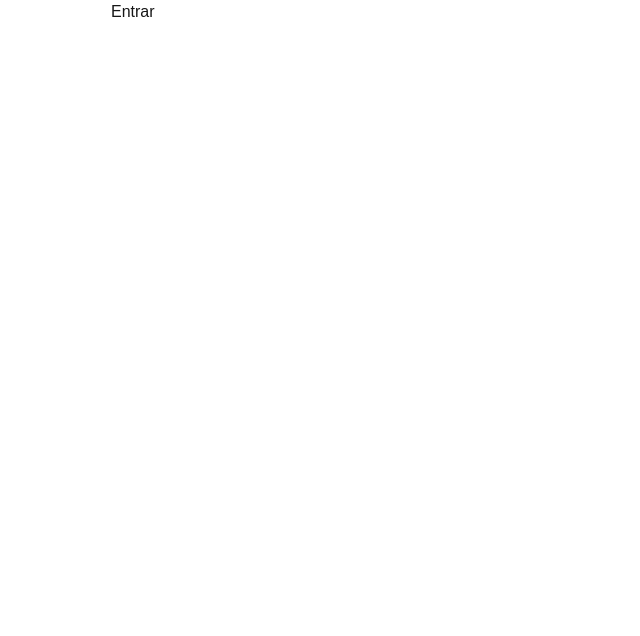
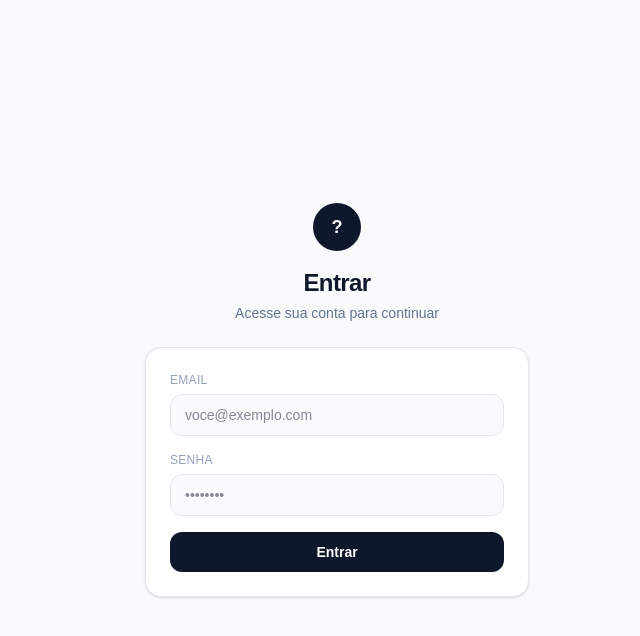
Before and after one commit to pedrogarciaphgs/soundbase, a Next.js app: page /login in a window 1280 px wide. Shown: the top 636 px of the page, without its empty margins (303-943 px from the left). Built offline with nearby package versions, Linux system fonts and the light colour scheme.

Commit message:
feat: add protected dashboard page

```diff
--- /dev/null
+++ b/src/app/dashboard/page.tsx
@@ -0,0 +1,72 @@
+import { authOptions } from "@/lib/auth";
+import { getServerSession } from "next-auth";
+import { redirect } from "next/navigation";
+
+export default async function DashboardPage() {
+  const session = await getServerSession(authOptions);
+
+  if (!session) {
+    redirect("/login");
+  }
+
+  const { name, email, role } = session.user;
+  const initials = name
+    ?.split(" ")
+    .filter(Boolean)
+    .map((n) => n[0])
+    .slice(0, 2)
+    .join("")
+    .toUpperCase();
+
+  return (
+    <main className="min-h-screen bg-slate-50 px-4 py-10 sm:px-8">
+      <div className="mx-auto max-w-4xl">
+        {/* Header */}
+        <div className="mb-8">
+          <h1 className="text-2xl font-semibold tracking-tight text-slate-900">
+            Dashboard
+          </h1>
+          <p className="mt-1 text-sm text-slate-500">
+            Visão geral da sua conta
+          </p>
+        </div>
+
+        {/* Card de boas-vindas */}
+        <div className="mb-6 flex items-center gap-4 rounded-2xl border border-slate-200 bg-white p-6 shadow-sm">
+          <div className="flex h-14 w-14 shrink-0 items-center justify-center rounded-full bg-slate-900 text-lg font-semibold text-white">
+            {initials || "?"}
+          </div>
+          <div>
+            <p className="text-lg font-medium text-slate-900">
+              Bem-vindo, {name}
+            </p>
+            <p className="text-sm text-slate-500">
+              Que bom te ver por aqui novamente
+            </p>
+          </div>
+        </div>
+
+        {/* Grid de informações */}
+        <div className="grid grid-cols-1 gap-4 sm:grid-cols-2">
+          <div className="rounded-2xl border border-slate-200 bg-white p-5 shadow-sm">
+            <p className="text-xs font-medium uppercase tracking-wide text-slate-400">
+              Email
+            </p>
+            <p className="mt-2 truncate text-sm font-medium text-slate-900">
+              {email}
+            </p>
+          </div>
+
+          <div className="rounded-2xl border border-slate-200 bg-white p-5 shadow-sm">
+            <p className="text-xs font-medium uppercase tracking-wide text-slate-400">
+              Perfil
+            </p>
+            <span className="mt-2 inline-flex items-center rounded-full bg-slate-900/5 px-2.5 py-1 text-xs font-semibold text-slate-700">
+              {role}
+            </span>
+          </div>
+        </div>
+      </div>
+    </main>
+  );
+}
--- a/src/app/login/page.tsx
+++ b/src/app/login/page.tsx
@@ -1,13 +1,19 @@
 "use client";
 
+import { useState } from "react";
 import type React from "react";
 import { signIn } from "next-auth/react";
 
-async function handleSubmit(event: React.SubmitEvent<HTMLFormElement>) {
+export default function LoginPage() {
+  const [error, setError] = useState<string | null>(null);
+  const [loading, setLoading] = useState(false);
+
+  async function handleSubmit(event: React.FormEvent<HTMLFormElement>) {
     event.preventDefault();
+    setError(null);
+    setLoading(true);
 
     const formData = new FormData(event.currentTarget);
-
     const email = formData.get("email");
     const password = formData.get("password");
 
@@ -17,22 +23,86 @@ async function handleSubmit(event: React.SubmitEvent<HTMLFormElement>) {
       redirect: false,
     });
 
+    setLoading(false);
+
     if (result?.ok) {
-    window.location.href = "/";
+      window.location.href = "/dashboard";
       return;
     }
 
-  console.log("Invalid credentials");
+    setError("Email ou senha inválidos");
   }
 
-export default function LoginPage() {
   return (
-    <main>
-      <form onSubmit={handleSubmit}>
-        <input name="email" type="email" />
-        <input name="password" type="password" />
-        <button type="submit">Entrar </button>
+    <main className="flex min-h-screen items-center justify-center bg-slate-50 px-4">
+      <div className="w-full max-w-sm">
+        {/* Cabeçalho */}
+        <div className="mb-6 text-center">
+          <div className="mx-auto mb-4 flex h-12 w-12 items-center justify-center rounded-full bg-slate-900 text-lg font-semibold text-white">
+            ?
+          </div>
+          <h1 className="text-2xl font-semibold tracking-tight text-slate-900">
+            Entrar
+          </h1>
+          <p className="mt-1 text-sm text-slate-500">
+            Acesse sua conta para continuar
+          </p>
+        </div>
+
+        {/* Card do formulário */}
+        <form
+          onSubmit={handleSubmit}
+          className="space-y-4 rounded-2xl border border-slate-200 bg-white p-6 shadow-sm"
+        >
+          {error && (
+            <div className="rounded-xl bg-red-50 px-3 py-2 text-sm text-red-600">
+              {error}
+            </div>
+          )}
+
+          <div>
+            <label
+              htmlFor="email"
+              className="mb-1.5 block text-xs font-medium uppercase tracking-wide text-slate-400"
+            >
+              Email
+            </label>
+            <input
+              id="email"
+              name="email"
+              type="email"
+              required
+              placeholder="voce@exemplo.com"
+              className="w-full rounded-xl border border-slate-200 bg-slate-50 px-3.5 py-2.5 text-sm text-slate-900 outline-none transition focus:border-slate-400 focus:bg-white focus:ring-2 focus:ring-slate-900/5"
+            />
+          </div>
+
+          <div>
+            <label
+              htmlFor="password"
+              className="mb-1.5 block text-xs font-medium uppercase tracking-wide text-slate-400"
+            >
+              Senha
+            </label>
+            <input
+              id="password"
+              name="password"
+              type="password"
+              required
+              placeholder="••••••••"
+              className="w-full rounded-xl border border-slate-200 bg-slate-50 px-3.5 py-2.5 text-sm text-slate-900 outline-none transition focus:border-slate-400 focus:bg-white focus:ring-2 focus:ring-slate-900/5"
+            />
+          </div>
+
+          <button
+            type="submit"
+            disabled={loading}
+            className="w-full rounded-xl bg-slate-900 px-4 py-2.5 text-sm font-semibold text-white transition hover:bg-slate-800 disabled:cursor-not-allowed disabled:opacity-60"
+          >
+            {loading ? "Entrando..." : "Entrar"}
+          </button>
         </form>
+      </div>
     </main>
   );
 }
```
Lines whose indentation alone changed are shown as unchanged.
